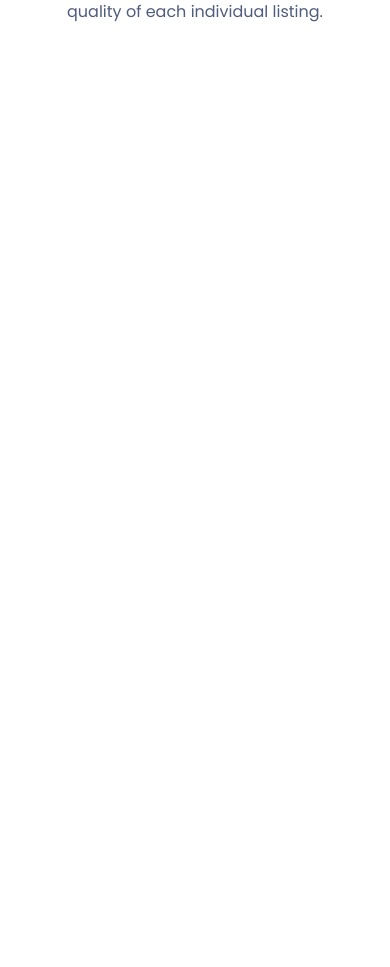
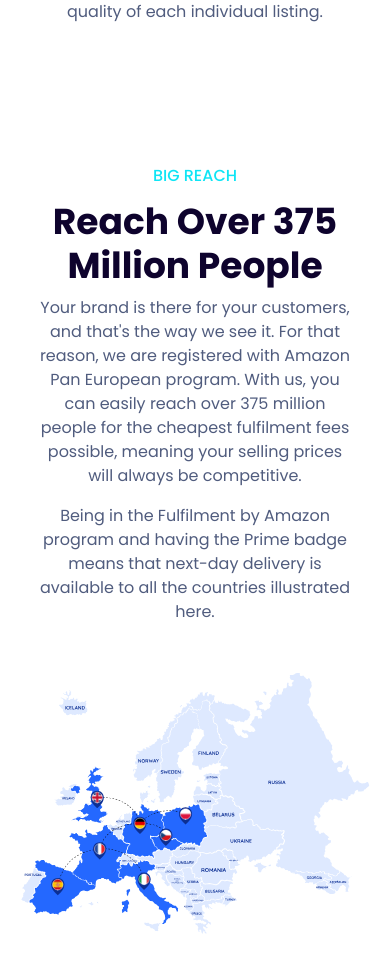
Before and after one commit to gillanihassan/tasks, a React (Vite) app: page /taskTwo in a window 390 px wide. Shown: the part 2129-3096 px from the top of the page. Before the commit the page ends 2209 px from the top, so only its background shows below. Built offline with nearby package versions, Linux system fonts and the light colour scheme.

Commit message:
market access  section done

```diff
--- /dev/null
+++ b/src/assets/taskTwo/components/marketAccess/MarketAccess.jsx
@@ -0,0 +1,35 @@
+import styles from "./styles.module.css";
+import { Col, Image, Row } from "react-bootstrap";
+import map from "../../../taskTwo/images/marketAccess/map.svg";
+
+function MarketAccess() {
+  return (
+    <div className={`container-xxl ${styles.mainDiv}`}>
+      <Row>
+        <Col md={6} className="p-4 d-flex flex-column justify-content-center ">
+          <p className={`text-uppercase ${styles.topPara}`}>Big reach</p>
+          <h2 className={`${styles.topHeading}`}>
+            Reach Over 375 Million People
+          </h2>
+          <p className={`${styles.paraOne}`}>
+            Your brand is there for your customers, and that's the way we see
+            it. For that reason, we are registered with Amazon Pan European
+            program. With us, you can easily reach over 375 million people for
+            the cheapest fulfilment fees possible, meaning your selling prices
+            will always be competitive.
+          </p>
+          <p className={`${styles.paraOne}`}>
+            Being in the Fulfilment by Amazon program and having the Prime badge
+            means that next-day delivery is available to all the countries
+            illustrated here.
+          </p>
+        </Col>
+        <Col md={6} className="p-2">
+          <Image src={map} className={`${styles.customImage}`} />
+        </Col>
+      </Row>
+    </div>
+  );
+}
+
+export default MarketAccess;
--- /dev/null
+++ b/src/assets/taskTwo/components/marketAccess/styles.module.css
@@ -0,0 +1,53 @@
+.mainDiv {
+  margin-top: 6rem;
+}
+.customImage {
+  width: 100%;
+  max-width: 700px;
+}
+.topPara {
+  color: #0fe5f5;
+  font-family: "Poppins";
+  font-weight: 500;
+  font-size: 20px;
+  line-height: 20px;
+}
+.topHeading {
+  color: #0e032d;
+  font-family: "Poppins";
+  font-weight: 700;
+  font-size: 60px;
+  line-height: 72px;
+}
+.paraOne {
+  color: #505c7e;
+  font-family: "Poppins";
+  font-weight: 400;
+  font-size: 20px;
+  line-height: 32px;
+}
+@media (max-width: 1400px) {
+  .mainDiv {
+    padding: 1.5rem;
+  }
+}
+@media (max-width: 576px) {
+  .mainDiv {
+    margin-top: 2.5rem;
+  }
+  .topPara {
+    font-size: 16px;
+    line-height: 16px;
+    text-align: center;
+  }
+  .topHeading {
+    font-size: 36px;
+    line-height: 44px;
+    text-align: center;
+  }
+  .paraOne {
+    font-size: 16px;
+    line-height: 24px;
+    text-align: center;
+  }
+}
--- a/src/assets/taskTwo/page/TaskTwo.jsx
+++ b/src/assets/taskTwo/page/TaskTwo.jsx
@@ -1,6 +1,7 @@
 import Header from "../components/header/Header";
 import AmazonGrowth from "../components/amazonGrowth/AmazonGrowth";
 import BrandService from "../components/brandService/BrandService";
+import MarketAccess from "../components/marketAccess/MarketAccess";
 
 function TaskTwo() {
   return (
@@ -8,6 +9,7 @@ function TaskTwo() {
       <Header />
       <AmazonGrowth />
       <BrandService />
+      <MarketAccess />
     </div>
   );
 }
```
Also changed, not shown: src/assets/taskTwo/images/marketAccess/Map.svg (added).
